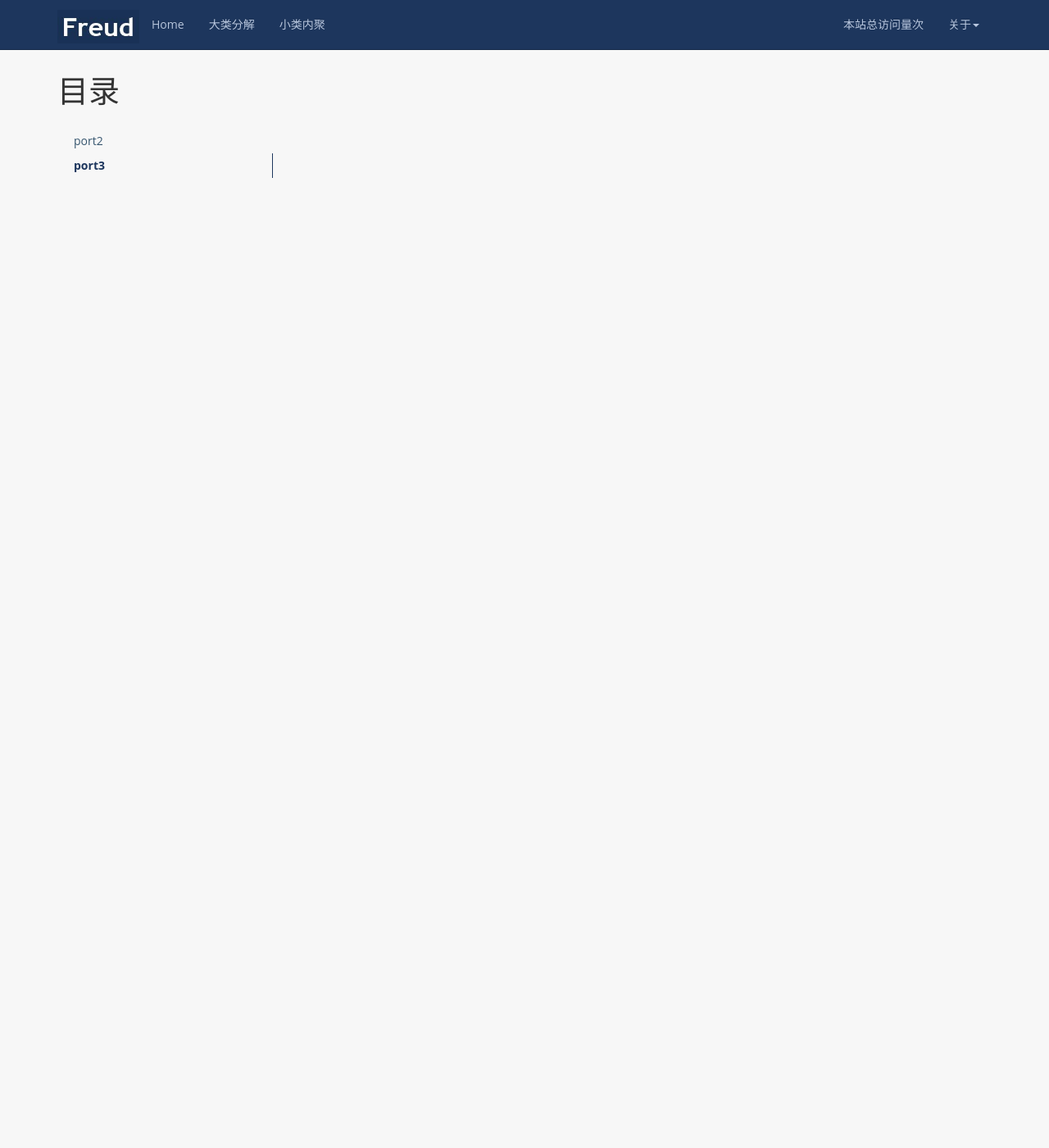
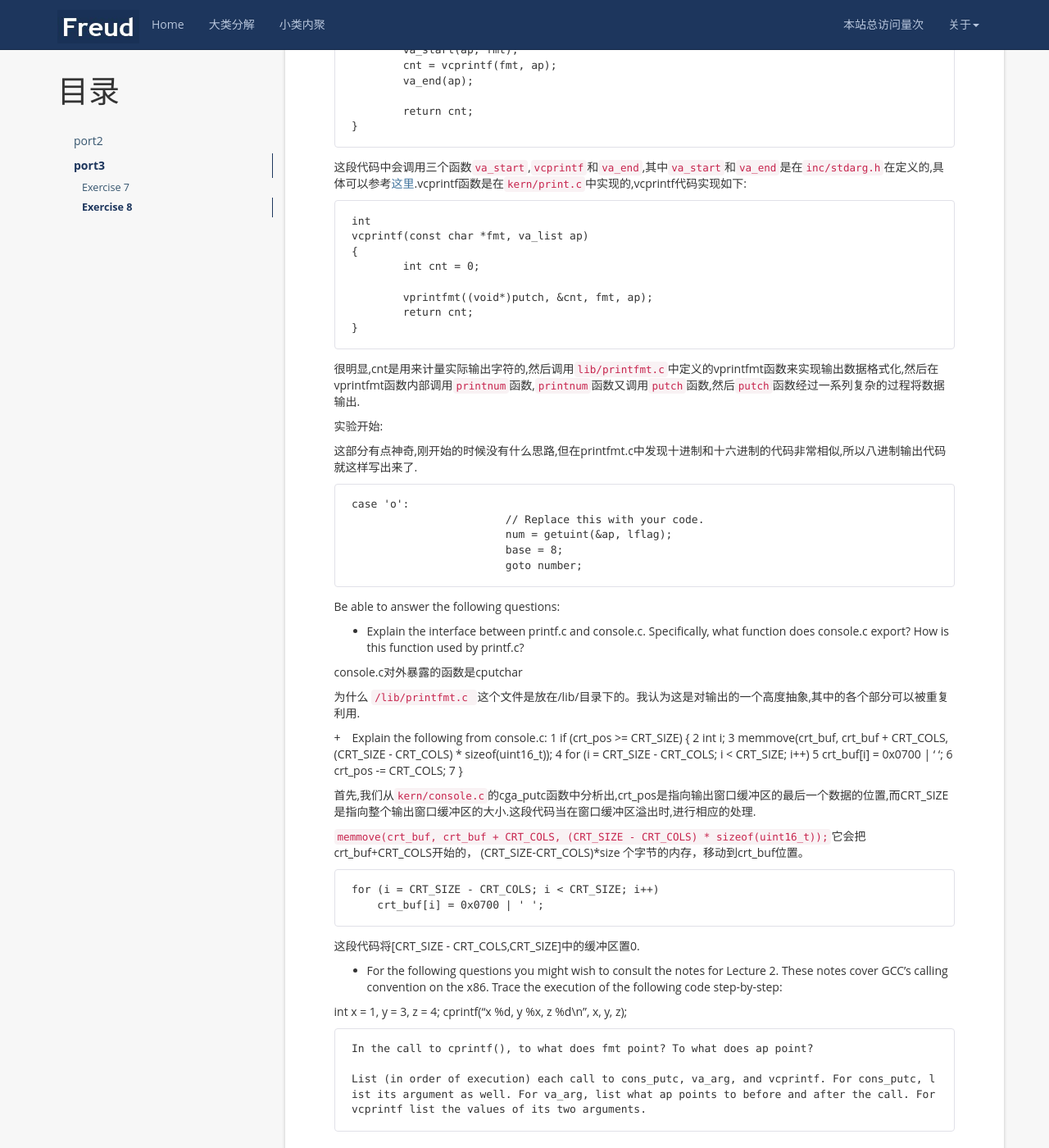
Before and after one commit to mayunmeiyouming/blog, a Jekyll site: the page built from _posts/2019-06-17-6.828 lec1.md, in a window 1280 px wide and 1400 px high, scrolled down 2699 px. Shown: the whole window at 82% size. Built offline with Jekyll 4.4.1, drawn with Linux system fonts in a browser that asks for light colours; nearby versions of some CDN libraries; a script that is not in the unit is left out; comment, search, counter and statistics services are not loaded; some of the changed text lies outside the part shown.

Commit message:
2019-06-18

````diff
--- a/_posts/2019-06-17-6.828 lec1.md
+++ b/_posts/2019-06-17-6.828 lec1.md
@@ -41,18 +41,114 @@
 elf header 中有提供内核大小
 
 
-4. Exercise 4
+### Exercise 4
 
 数组的地址是由低到高的，并且数据存储时，是数据的低位存低位地址。
 
 
-5. Exercise 5
+### Exercise 5
 
 将Makefrag文件中的-Ttext的参数修改为0x7c01，然后再调试，会发现qemu在反复读取内核。
 
 
-6. Exercise 6
+### Exercise 6
 
 ![]({{ '/styles/images/2019-06-17-6.828 lec1/01.png' | prepend: site.baseurl }})
 
+从图中可以看出，这是一个从无到有的过程。(注意：在设置断点的时候使用的是物理地址不是虚拟地址，因为这个时候页表还未开启。在kernel.asm文件中的是虚拟地址，在这个地址上减去0xf0000000即可得到物理地址)
+
 ## port3
+
+### Exercise 7
+
+![]({{ '/styles/images/2019-06-17-6.828 lec1/02.png' | prepend: site.baseurl }})
+
+因为`movl %eax,%cr0`会开启页表，所以在没有执行这条指令的时候，0xf0100000处是没有内容的，而0x00100000处有内容。当执行这条指令后，页表开启，虚拟高地址将映射到物理低地址，所以0xf0100000和0x00100000处的内容相同，因为，虚拟低地址同样会映射到物理低地址。
+
+如果注释掉，结果很明显，0xf0100000处是没有内容的。
+
+### Exercise 8
+
+实验开始前,先来一波分析.
+
+I/O分析:
+`int	cprintf(const char *fmt, ...);`这是`inc/stdio.h`中定义的输出函数,函数cprintf在`kern/print.c`中实现,代码如下:
+
+```
+int
+cprintf(const char *fmt, ...)
+{
+	va_list ap;
+	int cnt;
+
+	va_start(ap, fmt);
+	cnt = vcprintf(fmt, ap);
+	va_end(ap);
+
+	return cnt;
+}
+```
+这段代码中会调用三个函数`va_start`,`vcprintf`和`va_end`,其中`va_start`和`va_end`是在`inc/stdarg.h`在定义的,具体可以参考[这里](https://www.cnblogs.com/pengdonglin137/p/3345911.html).vcprintf函数是在`kern/print.c`中实现的,vcprintf代码实现如下:
+
+```
+int
+vcprintf(const char *fmt, va_list ap)
+{
+	int cnt = 0;
+
+	vprintfmt((void*)putch, &cnt, fmt, ap);
+	return cnt;
+}
+```
+
+很明显,cnt是用来计量实际输出字符的,然后调用`lib/printfmt.c`中定义的vprintfmt函数来实现输出数据格式化,然后在vprintfmt函数内部调用`printnum`函数,`printnum`函数又调用`putch`函数,然后`putch`函数经过一系列复杂的过程将数据输出.
+
+实验开始:
+
+这部分有点神奇,刚开始的时候没有什么思路,但在printfmt.c中发现十进制和十六进制的代码非常相似,所以八进制输出代码就这样写出来了.
+
+```
+case 'o':
+			// Replace this with your code.
+			num = getuint(&ap, lflag);
+			base = 8;
+			goto number;
+```
+
+Be able to answer the following questions:
+
++ Explain the interface between printf.c and console.c. Specifically, what function does console.c export? How is this function used by printf.c?
+
+console.c对外暴露的函数是cputchar
+
+为什么 `/lib/printfmt.c `这个文件是放在/lib/目录下的。我认为这是对输出的一个高度抽象,其中的各个部分可以被重复利用.
+
++　Explain the following from console.c:
+1      if (crt_pos >= CRT_SIZE) {
+2              int i;
+3              memmove(crt_buf, crt_buf + CRT_COLS, (CRT_SIZE - CRT_COLS) * sizeof(uint16_t));
+4              for (i = CRT_SIZE - CRT_COLS; i < CRT_SIZE; i++)
+5                      crt_buf[i] = 0x0700 | ' ';
+6              crt_pos -= CRT_COLS;
+7      }
+
+首先,我们从`kern/console.c`的cga_putc函数中分析出,crt_pos是指向输出窗口缓冲区的最后一个数据的位置,而CRT_SIZE是指向整个输出窗口缓冲区的大小.这段代码当在窗口缓冲区溢出时,进行相应的处理.
+
+`memmove(crt_buf, crt_buf + CRT_COLS, (CRT_SIZE - CRT_COLS) * sizeof(uint16_t));`它会把 crt_buf+CRT_COLS开始的， (CRT_SIZE-CRT_COLS)*size 个字节的内存，移动到crt_buf位置。
+
+```
+for (i = CRT_SIZE - CRT_COLS; i < CRT_SIZE; i++)
+    crt_buf[i] = 0x0700 | ' ';
+```
+这段代码将[CRT_SIZE - CRT_COLS,CRT_SIZE]中的缓冲区置0.
+
++ For the following questions you might wish to consult the notes for Lecture 2. These notes cover GCC's calling convention on the x86.
+Trace the execution of the following code step-by-step:
+
+int x = 1, y = 3, z = 4;
+cprintf("x %d, y %x, z %d\n", x, y, z);
+```
+In the call to cprintf(), to what does fmt point? To what does ap point?
+
+List (in order of execution) each call to cons_putc, va_arg, and vcprintf. For cons_putc, list its argument as well. For va_arg, list what ap points to before and after the call. For vcprintf list the values of its two arguments.
+```
````
Also changed, not shown: other parts of _posts/2019-06-17-6.828 lec1.md (+1 -1 lines), styles/images/2019-06-17-6.828 lec1/02.png (added).
